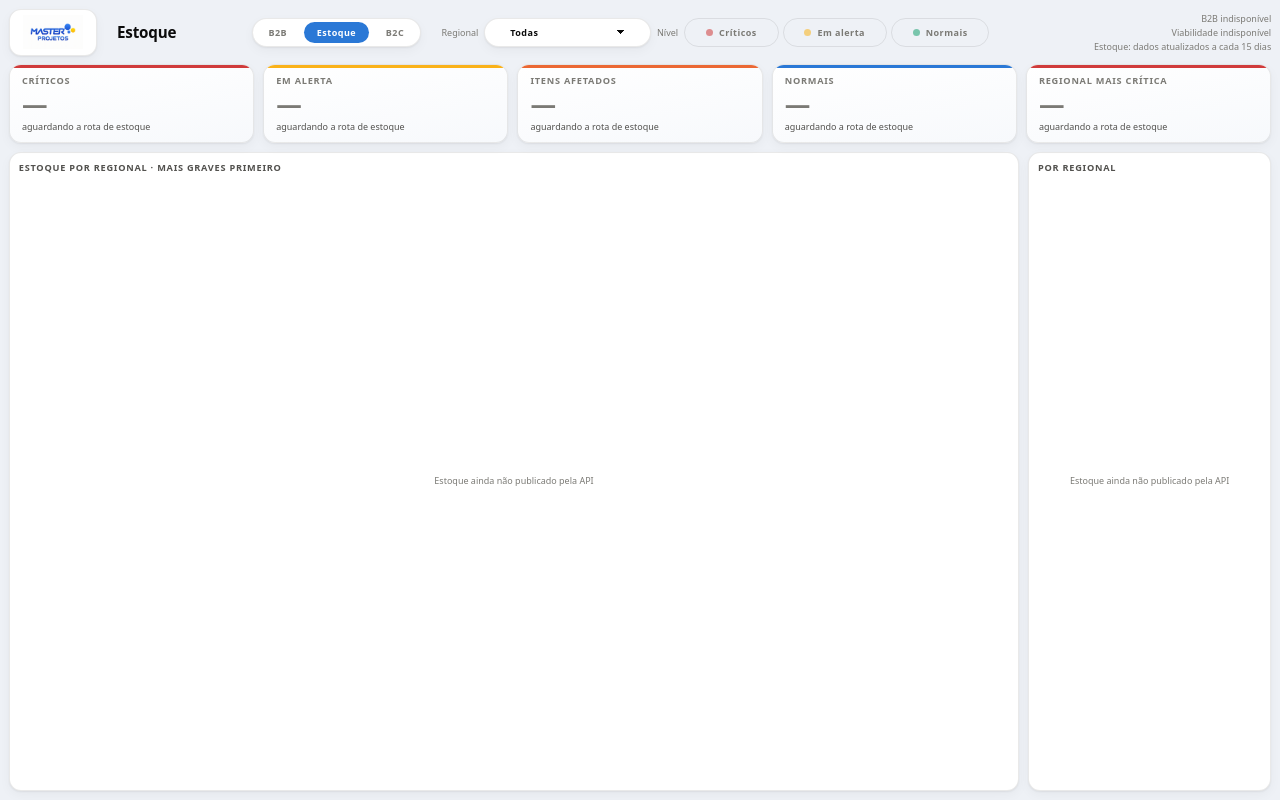
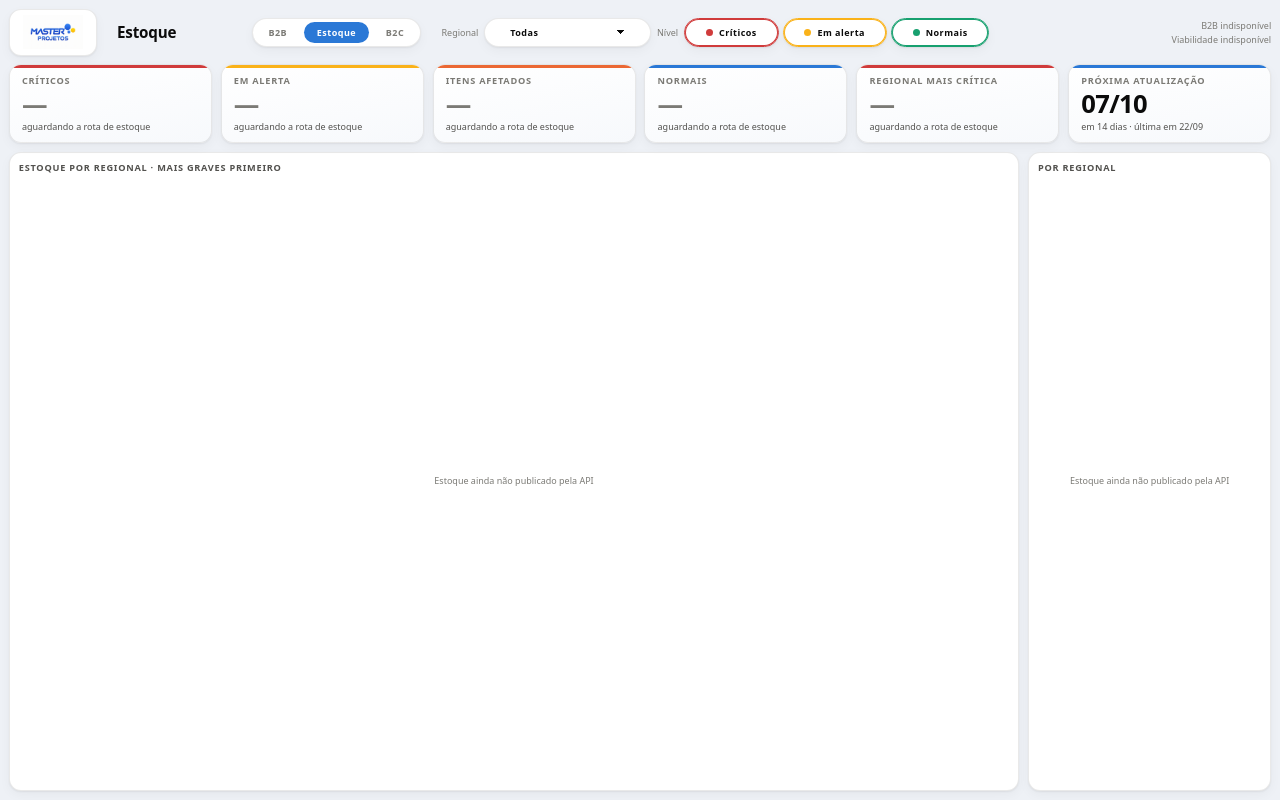
Before and after one commit to Master-Projetos/Dashboard-B2B-B2C, a website built with Vite: page index.html in a window 1280 px wide. Both pictures are taken after a click on the button "Estoque". Built offline with nearby package versions, Linux system fonts and the light colour scheme; files whose address does not match are found by name.

Commit message:
Níveis começam ligados; atualização quinzenal vira cartão com data calculada
Os três botões de nível abrem ligados: a tela mostra tudo e quem quer recortar
desliga o que não interessa. Nenhum ligado mostra um aviso em vez da tabela.

O aviso dos 15 dias sai do canto e vira o cartão "Próxima atualização". A
data é contada em ciclos de 15 dias a partir de 22/09/2026 (07/10, 22/10,
06/11...), em dias de calendário do lugar onde o painel está aberto, e vira à
meia-noite sem ninguém mexer. O cartão aparece mesmo sem dado da API, porque
a data é do calendário e não do estoque.

Co-Authored-By: Claude Opus 5.5 <noreply@anthropic.com>

```diff
--- a/index.html
+++ b/index.html
@@ -32,9 +32,9 @@
         <select id="regionalDoEstoque"></select>
         <span class="rotulo-de-grupo" id="rotuloDoNivel">Nível</span>
         <div id="nivelDoEstoque" class="alternadores-de-nivel" role="group" aria-labelledby="rotuloDoNivel">
-          <button type="button" data-nivel="critical" aria-pressed="false" style="--marcador: var(--status-critico)">Críticos</button>
-          <button type="button" data-nivel="alert" aria-pressed="false" style="--marcador: var(--status-atencao)">Em alerta</button>
-          <button type="button" data-nivel="ok" aria-pressed="false" style="--marcador: var(--serie-3)">Normais</button>
+          <button type="button" data-nivel="critical" aria-pressed="true" style="--marcador: var(--status-critico)">Críticos</button>
+          <button type="button" data-nivel="alert" aria-pressed="true" style="--marcador: var(--status-atencao)">Em alerta</button>
+          <button type="button" data-nivel="ok" aria-pressed="true" style="--marcador: var(--serie-3)">Normais</button>
         </div>
       </div>
 
@@ -43,7 +43,6 @@
       <div class="atualizacoes">
         <span id="atualizacaoB2b">B2B —</span>
         <span id="atualizacaoViabilidade">Viabilidade —</span>
-        <span id="atualizacaoEstoque" hidden>Estoque: dados atualizados a cada 15 dias</span>
       </div>
     </header>
 
--- a/src/estoque.js
+++ b/src/estoque.js
@@ -96,6 +96,39 @@ export function normalizarEstoque(bruto, siglaFiltrada = "") {
 
   return { itens: [...porCodigo.values()], regionais, regionaisComDados, filtrada: Boolean(siglaFiltrada) };
 }
+
+// ===== Ciclo de atualização =====
+//
+// O estoque é atualizado na origem a cada 15 dias, a partir de 22/09/2026. O
+// painel conta os ciclos a partir dessa data para saber qual foi a última e
+// qual é a próxima, sem ninguém precisar mexer aqui a cada quinzena.
+const PRIMEIRA_ATUALIZACAO = Date.UTC(2026, 8, 22);
+const DIAS_ENTRE_ATUALIZACOES = 15;
+const UM_DIA_MS = 24 * 60 * 60 * 1000;
+
+// Conta em dias de calendário do lugar onde o painel está aberto: meia-noite
+// local vira meia-noite UTC, para a diferença sair sempre em dias inteiros.
+function hojeEmDias(agora) {
+  return Date.UTC(agora.getFullYear(), agora.getMonth(), agora.getDate());
+}
+
+export function cicloDeAtualizacao(agora = new Date()) {
+  const hoje = hojeEmDias(agora);
+  const ciclos = Math.max(0, Math.floor((hoje - PRIMEIRA_ATUALIZACAO) / UM_DIA_MS / DIAS_ENTRE_ATUALIZACOES));
+
+  const ultima = PRIMEIRA_ATUALIZACAO + ciclos * DIAS_ENTRE_ATUALIZACOES * UM_DIA_MS;
+  const proxima = ultima + DIAS_ENTRE_ATUALIZACOES * UM_DIA_MS;
+
+  return {
+    ultima: new Date(ultima),
+    proxima: new Date(proxima),
+    faltam: Math.round((proxima - hoje) / UM_DIA_MS),
+    atualizadoHoje: ultima === hoje,
+  };
+}
+
+const diaEMes = (data) =>
+  `${String(data.getUTCDate()).padStart(2, "0")}/${String(data.getUTCMonth() + 1).padStart(2, "0")}`;
 
 // ===== Contas da tela =====
 
@@ -255,8 +288,9 @@ function temNivel(item, nivel, regionais) {
 
 const DESCRICAO_DO_NIVEL = { critical: "crítico", alert: "em alerta", ok: "normal" };
 
-// `niveis` é o conjunto de níveis ligados no filtro; vazio mostra todos.
-export function desenharTabelaDeEstoque(estoque, niveis = new Set()) {
+// `niveis` é o conjunto de níveis ligados nos botões. Os três ligados é a
+// tabela inteira; nenhum ligado não mostra nada.
+export function desenharTabelaDeEstoque(estoque, niveis = new Set(Object.keys(NIVEIS))) {
   const alvo = document.getElementById("tabelaDeEstoque");
 
   if (!estoque.itens.length) {
@@ -264,7 +298,12 @@ export function desenharTabelaDeEstoque(estoque, niveis = new Set()) {
     return;
   }
 
-  const filtrando = niveis.size > 0;
+  if (!niveis.size) {
+    alvo.innerHTML = `<p class="aviso">Ligue ao menos um nível para ver os itens</p>`;
+    return;
+  }
+
+  const filtrando = niveis.size < Object.keys(NIVEIS).length;
   const itens = itensOrdenados(estoque).filter(
     (item) => !filtrando || [...niveis].some((nivel) => temNivel(item, nivel, estoque.regionais)),
   );
@@ -339,6 +378,8 @@ export function desenharIndicadoresDeEstoque(estoque) {
   const vazio = estoque.itens.length === 0;
   const comDados = estoque.regionaisComDados ?? [];
 
+  const ciclo = cicloDeAtualizacao();
+
   const cartoes = [
     {
       rotulo: "Críticos",
@@ -387,13 +428,28 @@ export function desenharIndicadoresDeEstoque(estoque) {
         },
   ];
 
+  // A data vale mesmo sem dado da API: é do calendário, não do estoque.
+  cartoes.push({
+    rotulo: "Próxima atualização",
+    valor: diaEMes(ciclo.proxima),
+    detalhe: ciclo.atualizadoHoje
+      ? `atualizado hoje · a cada ${DIAS_ENTRE_ATUALIZACOES} dias`
+      : `em ${ciclo.faltam} ${ciclo.faltam === 1 ? "dia" : "dias"} · última em ${diaEMes(ciclo.ultima)}`,
+    realce: CORES.serie1,
+    texto: true,
+    semprePreenchido: true,
+  });
+
   document.getElementById("indicadoresEstoque").innerHTML = cartoes
-    .map(({ rotulo, valor, detalhe, realce, texto }) => `
-      <div class="indicador${vazio ? " aguardando" : ""}" style="--realce: ${realce}">
-        <div class="rotulo">${rotulo}</div>
-        <div class="valor">${vazio ? "—" : texto ? escapar(valor) : formatarNumero(valor)}</div>
-        <div class="detalhe">${vazio ? "aguardando a rota de estoque" : escapar(detalhe)}</div>
-      </div>
-    `)
+    .map(({ rotulo, valor, detalhe, realce, texto, semprePreenchido }) => {
+      const esperando = vazio && !semprePreenchido;
+      return `
+        <div class="indicador${esperando ? " aguardando" : ""}" style="--realce: ${realce}">
+          <div class="rotulo">${rotulo}</div>
+          <div class="valor">${esperando ? "—" : texto ? escapar(valor) : formatarNumero(valor)}</div>
+          <div class="detalhe">${esperando ? "aguardando a rota de estoque" : escapar(detalhe)}</div>
+        </div>
+      `;
+    })
     .join("");
 }
--- a/src/main.js
+++ b/src/main.js
@@ -173,8 +173,9 @@ seletorDeRegional.innerHTML = `<option value="">Todas</option>${REGIONAIS.map(
   ({ sigla, nome }) => `<option value="${sigla}">${sigla} · ${nome}</option>`,
 ).join("")}`;
 
-// Níveis ligados nos botões; vazio = todos.
-const niveisEscolhidos = new Set();
+// Níveis ligados nos botões. Começam todos ligados: a tela abre mostrando
+// tudo, e quem quer recortar desliga o que não interessa.
+const niveisEscolhidos = new Set(["critical", "alert", "ok"]);
 
 seletorDeRegional.addEventListener("change", () => desenharTelaVisivel());
 
@@ -191,9 +192,7 @@ document.getElementById("nivelDoEstoque").addEventListener("click", (evento) =>
 });
 
 function atualizarFiltroDeRegional() {
-  const noEstoque = telaVisivel() === "estoque";
-  document.getElementById("filtrosDoEstoque").hidden = !noEstoque;
-  document.getElementById("atualizacaoEstoque").hidden = !noEstoque;
+  document.getElementById("filtrosDoEstoque").hidden = telaVisivel() !== "estoque";
 }
 
 function desenharTelaEstoque() {
```
